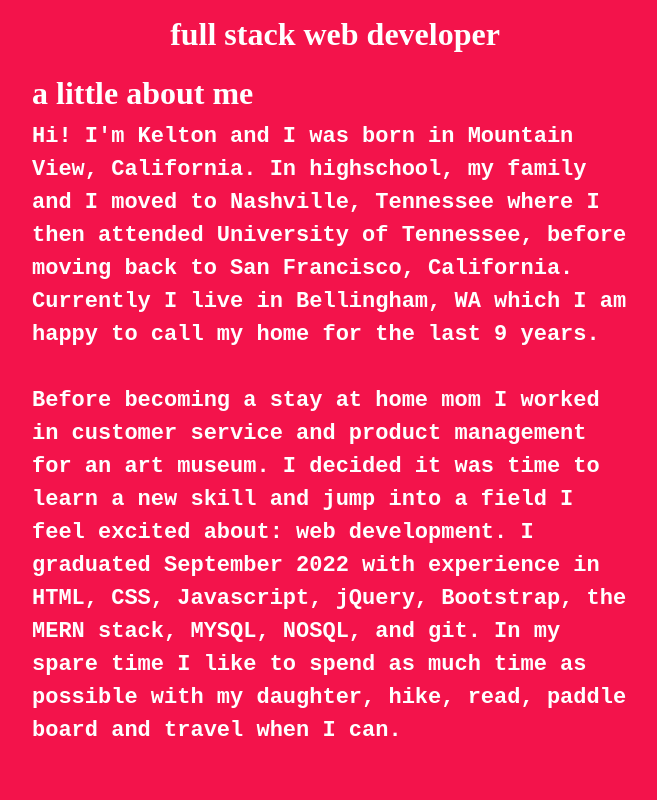
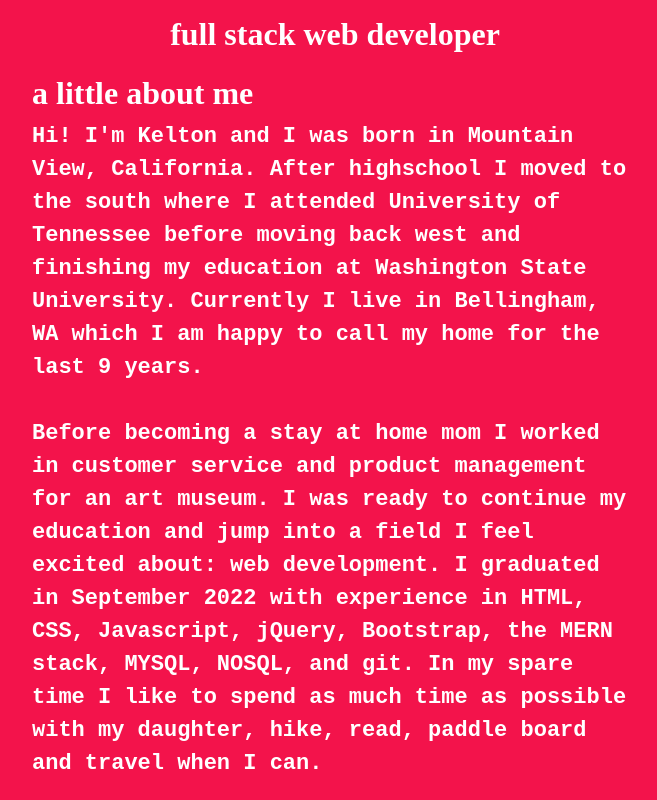
Before and after one commit to Keltonlea/react-portfolio, a React (Create React App) app: page / in a window 1280 px wide. Shown: the part 600-1400 px from the top of the page, without its empty margins (305-962 px from the left). Built offline with nearby package versions, Linux system fonts and the light colour scheme; grey boxes are pictures that could not be loaded.

Commit message:
about edits

```diff
--- a/src/components/About/index.js
+++ b/src/components/About/index.js
@@ -15,15 +15,15 @@ function About() {
       <p className="job">full stack web developer</p>
       <h2 className="education">a little about me</h2>
         <p>
-             Hi! I'm Kelton and I was born in Mountain View, California. In highschool, my family
-          and I moved to Nashville, Tennessee where I then attended University of Tennessee,
-          before moving back to San Francisco, California. Currently I live in Bellingham, WA which I am happy
+             Hi! I'm Kelton and I was born in Mountain View, California. After highschool I moved to the south
+             where I attended University of Tennessee before moving back west and finishing my education at
+             Washington State University. Currently I live in Bellingham, WA which I am happy
           to call my home for the last 9 years.
         <br></br>
         <br></br>
             Before becoming a stay at home mom I worked in customer service and product management
-          for an art museum. I decided it was time to learn a new skill and jump into a field I
-          feel excited about: web development. I graduated September 2022 with experience in HTML, CSS, Javascript, jQuery,
+          for an art museum. I was ready to continue my education and jump into a field I
+          feel excited about: web development. I graduated in September 2022 with experience in HTML, CSS, Javascript, jQuery,
           Bootstrap, the MERN stack, MYSQL, NOSQL, and git. In my spare time I like to spend as much time as possible with my daughter,
           hike, read, paddle board and travel when I can.
         <br></br>
```
